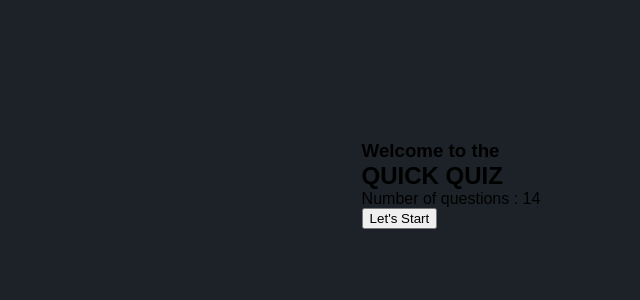
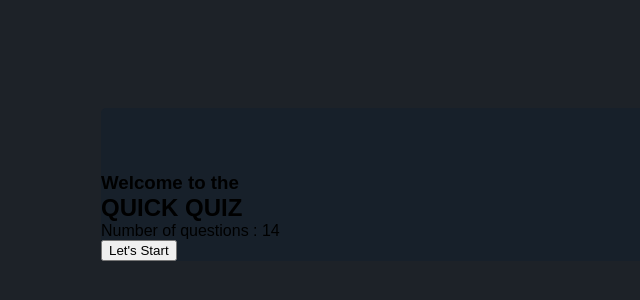
Before and after one commit to tanmoypal003/Online_Quiz_App, a React (Vite) app: page / in a window 1280 px wide. Shown: the part 112-412 px from the top of the page, without its empty margins (189-829 px from the left). Built offline with nearby package versions, Linux system fonts and the light colour scheme.

Commit message:
startscreen style added

```diff
--- a/src/App.css
+++ b/src/App.css
@@ -0,0 +1,11 @@
+.container {
+    width: 700px;
+    background-color: #17202a;
+    border-radius: 5px;
+}
+
+.quiz_wrapper {
+    padding: 2rem;
+    color: #fff;
+    text-align: center;
+}
--- a/src/App.jsx
+++ b/src/App.jsx
@@ -1,6 +1,7 @@
 import { useState } from "react";
 import "./App.css";
 import { info } from "./assets/Data";
+import Quiz from "./Components/Quiz";
 
 function App() {
     let [status, setStatus] = useState(false);
@@ -25,7 +26,9 @@ function App() {
 
             {status ? (
                 <>
-                    <div></div>
+                    <div>
+                        <Quiz />
+                    </div>
                 </>
             ) : (
                 <></>
```
